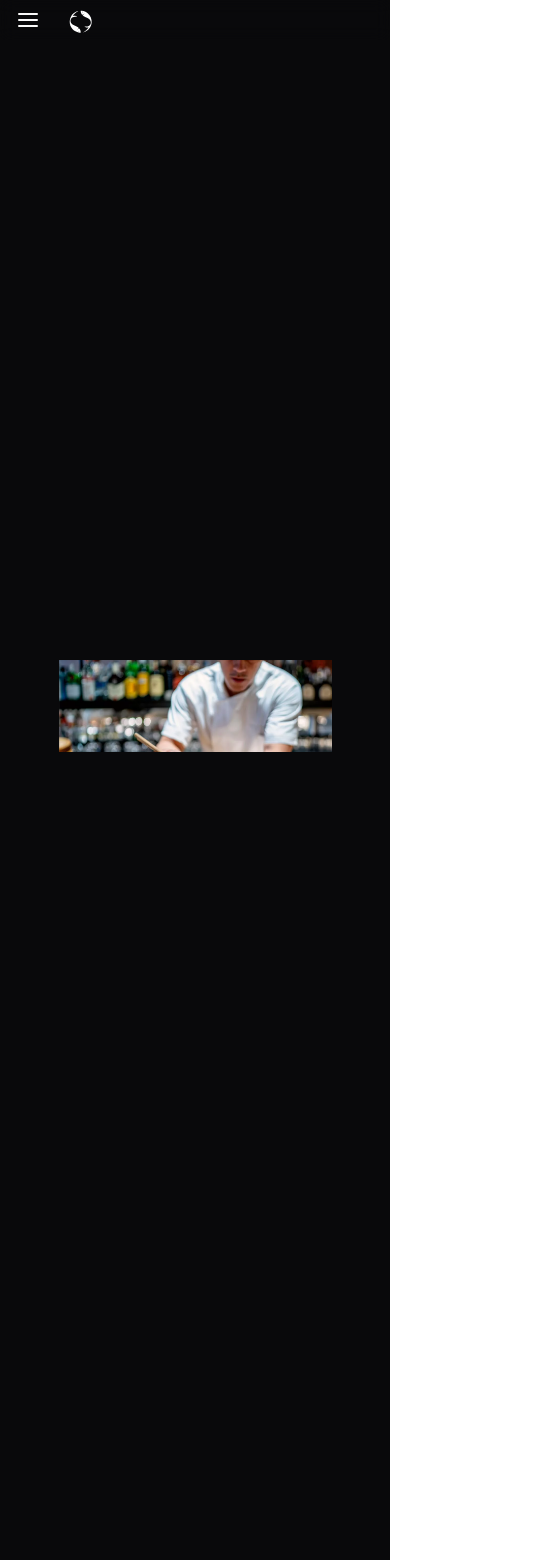
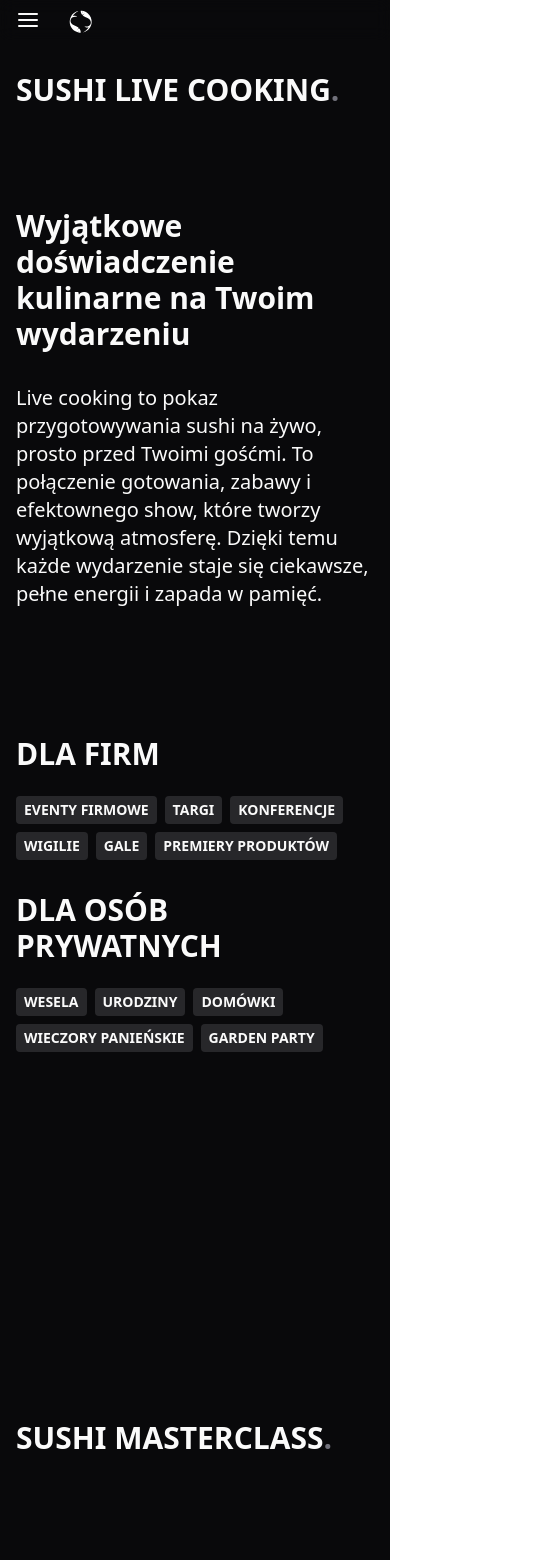
Before and after one commit to AleksanderPaluch/eventWeb-, a React (Vite) app: page / in a window 390 px wide. Shown: the top 1560 px of the page, 535 px wide, since content can reach past the window. Built offline with nearby package versions, Linux system fonts and the light colour scheme.

Commit message:
mobile in progress

```diff
--- a/src/App.tsx
+++ b/src/App.tsx
@@ -8,13 +8,13 @@ import { Omakase } from "./components/Omakase/Omakase";
 function App() {
   return (
     <>
-      <div className="bg-zinc-950">
+      <div className="bg-zinc-950 ">
         <Nav />
-        <Hero />
+        {/* <Hero /> */}
         <Live />
         <Masterclass />
         <Omakase />
-        <Offer />
+        {/* <Offer /> */}
       </div>
     </>
   );
--- a/src/components/Section/Chip.tsx
+++ b/src/components/Section/Chip.tsx
@@ -6,7 +6,7 @@ interface ChipProps {
 
 export const Chip: React.FC<ChipProps> = ({ children }) => {
   return (
-    <span className="rounded bg-zinc-900 px-5 py-2 text-xl font-semibold text-white uppercase ">
+    <span className="rounded bg-zinc-800 text-sm px-2 py-1  md:px-5 md:py-2  md:text-xl font-semibold uppercase ">
       {children}
     </span>
   );
--- a/src/components/Section/Section.tsx
+++ b/src/components/Section/Section.tsx
@@ -28,7 +28,7 @@ export const Section: React.FC<SectionProps> = ({
   return (
     <section
       id={id}
-      className="pt-12 pb-42 mx-auto max-w-6xl px-4 text-zinc-50 bg-zinc-950"
+      className="pt-16 pb-42 mx-auto max-w-6xl px-4 text-zinc-50 bg-zinc-950"
     >
       <SectionHeader title={header} side={side} />
 
@@ -38,13 +38,13 @@ export const Section: React.FC<SectionProps> = ({
           <p className="text-3xl font-semibold">{title}</p>
         </Motion>
         <Motion>
-          <p className="text-xl  ">{text}</p>
+          <p className="text-xl  lg:w-3/5">{text}</p>
         </Motion>
       </div>
 
       {/* PRIMARY CHIPS */}
 
-      <div   className={secondaryChipsTitle ? " my-32 grid grid-cols-2 gap-8" : "my-32"}>
+      <div   className={secondaryChipsTitle ? " my-32 grid md:grid-cols-2 gap-8" : "my-32"}>
         {chipsTitle && chips && (
           <div className="">
             <Motion>
```
